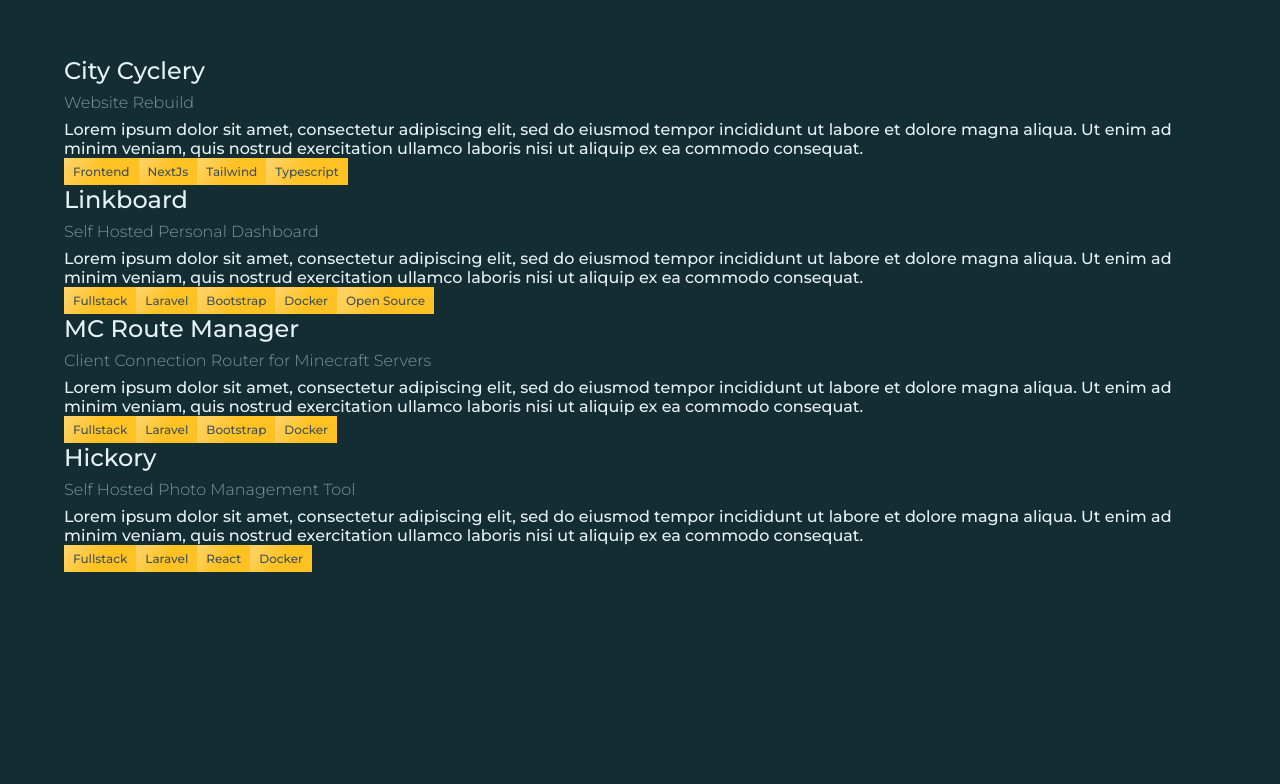
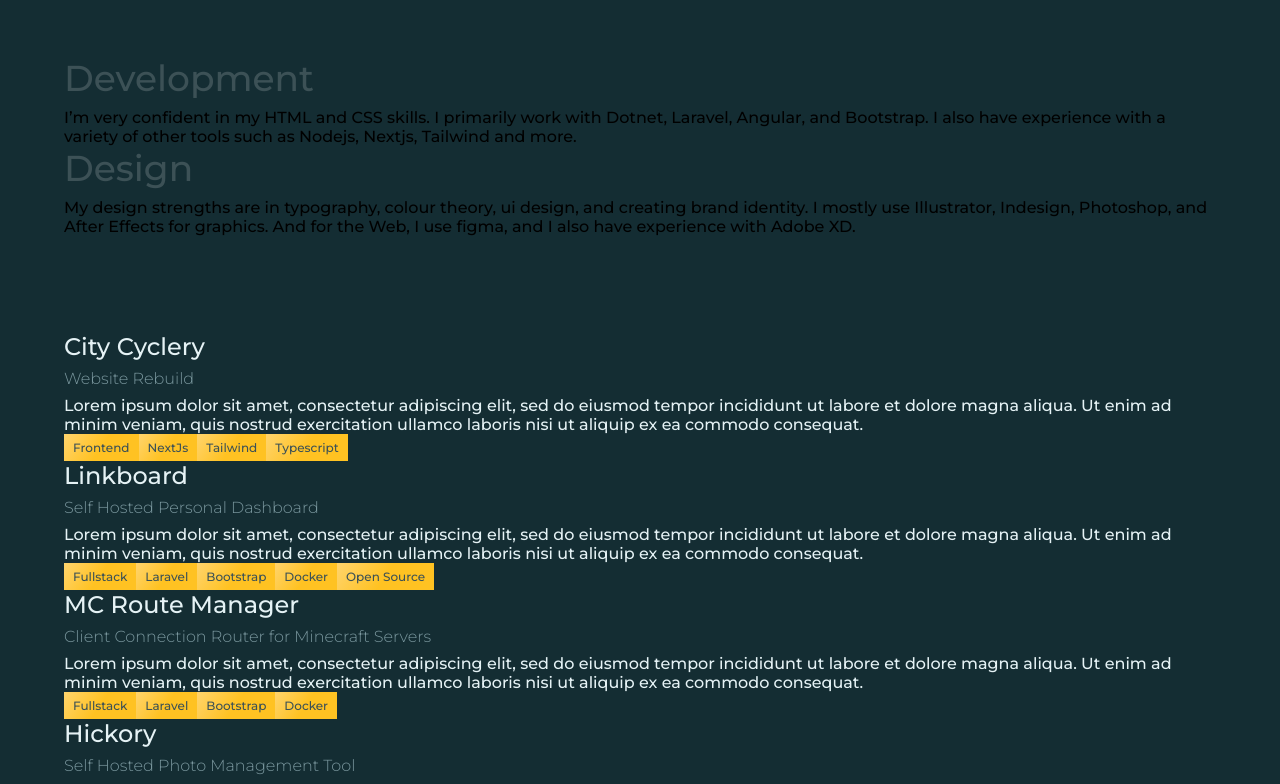
Before and after one commit to aSouchereau/dev.souch.ca, a Next.js app: page / in a window 1280 px wide. Shown: the part 904-1688 px from the top of the page. Before the commit the page ends 1524 px from the top, so only its background shows below. Built offline with nearby package versions, Linux system fonts and the light colour scheme; a web font is replaced by a local one.

Commit message:
Added skills content

```diff
--- a/components/SkillsSectionComponent.tsx
+++ b/components/SkillsSectionComponent.tsx
@@ -1,4 +1,14 @@
 export default function SkillsSection() {
-    return <>
-    </>
+    return <section id='skills'>
+       <div className='skills-wrapper'>
+           <div className='skill-content'>
+               <h2>Development</h2>
+               <p>I’m very confident in my HTML and CSS skills. I primarily work with Dotnet, Laravel, Angular, and Bootstrap. I also have experience with a variety of other tools such as Nodejs, Nextjs, Tailwind and more.</p>
+           </div>
+           <div className='skill-content'>
+               <h2>Design</h2>
+               <p>My design strengths are in typography, colour theory, ui design, and creating brand identity. I mostly use Illustrator, Indesign, Photoshop, and After Effects for graphics. And for the Web, I use figma, and I also have experience with Adobe XD.</p>
+           </div>
+       </div>
+    </section>
 }
```
